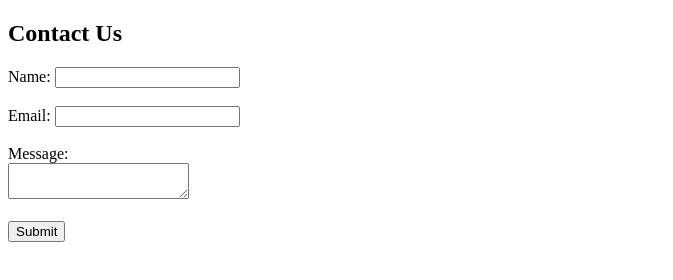
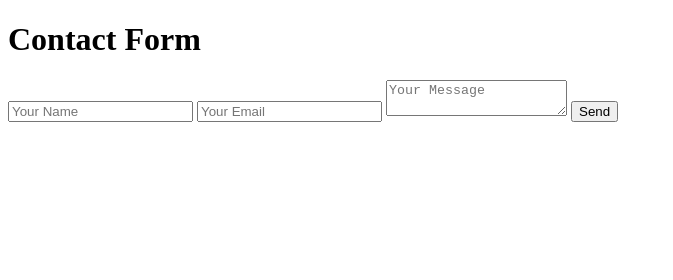
Before and after one commit to taskeen5/form-sheets-integration, a website: page public/index.html in a window 1280 px wide. Shown: the whole page, without its empty margins (0-673 px from the left). Drawn offline with Linux system fonts and the light colour scheme; files whose address does not match are found by name.

Commit message:
Updated index.html and submit-form.js

```diff
--- a/public/index.html
+++ b/public/index.html
@@ -1,30 +1,20 @@
 <!DOCTYPE html>
 <html lang="en">
 <head>
-  <meta charset="UTF-8">
-  <meta name="viewport" content="width=device-width, initial-scale=1.0">
-  <title>Contact Form</title>
+  <meta charset="UTF-8" />
+  <meta name="viewport" content="width=device-width, initial-scale=1.0" />
+  <title>Form Submission</title>
 </head>
 <body>
-  <h2>Contact Us</h2>
-
-  <form id="contactForm">
-    <label for="name">Name:</label>
-    <input type="text" id="name" name="name" required><br><br>
-
-    <label for="email">Email:</label>
-    <input type="email" id="email" name="email" required><br><br>
-
-    <label for="message">Message:</label><br>
-    <textarea id="message" name="message" required></textarea><br><br>
-
-    <button type="submit">Submit</button>
+  <h1>Contact Form</h1>
+  <form id="contact-form">
+    <input type="text" name="name" placeholder="Your Name" required />
+    <input type="email" name="email" placeholder="Your Email" required />
+    <textarea name="message" placeholder="Your Message" required></textarea>
+    <button type="submit">Send</button>
   </form>
 
-  <!-- Link to your JS -->
+  <!-- Load the JS file -->
   <script src="submit-form.js"></script>
-  <script>
-    document.getElementById("contactForm").addEventListener("submit", handleSubmit);
-  </script>
 </body>
 </html>
```
